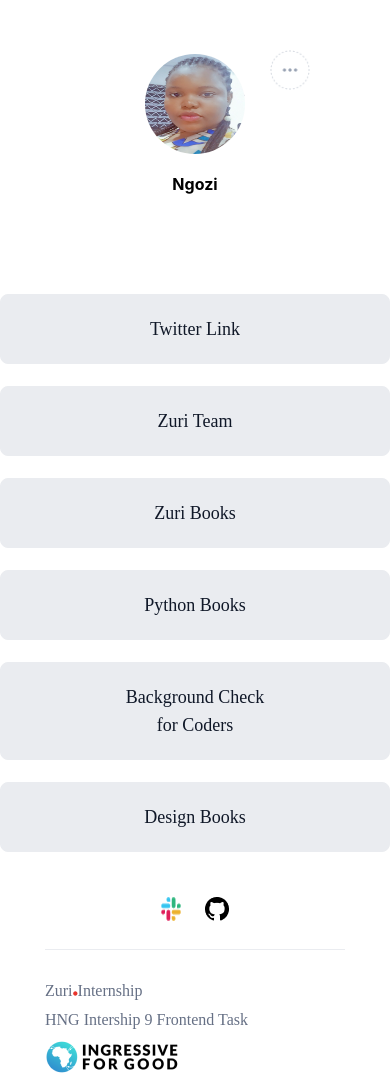
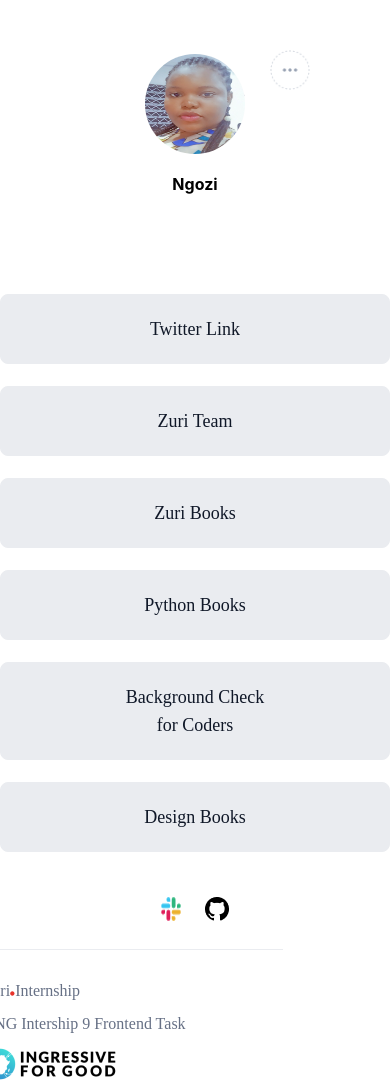
Before and after one commit to precious-68/Ayotayo, a React (Create React App) app: page / in a window 390 px wide. Built offline with nearby package versions, Linux system fonts and the light colour scheme.

Commit message:
added some stylings

```diff
--- a/src/Components/Linktreestyles.css
+++ b/src/Components/Linktreestyles.css
@@ -145,5 +145,14 @@ a{
 
 
     }
+    .footer{
+        margin-left: -32%;
+       }
+     .HNG{
+         margin-bottom: 15px;
+     }
+     /* div{
+         border:1px solid red;
+     } */
 
 }
```
